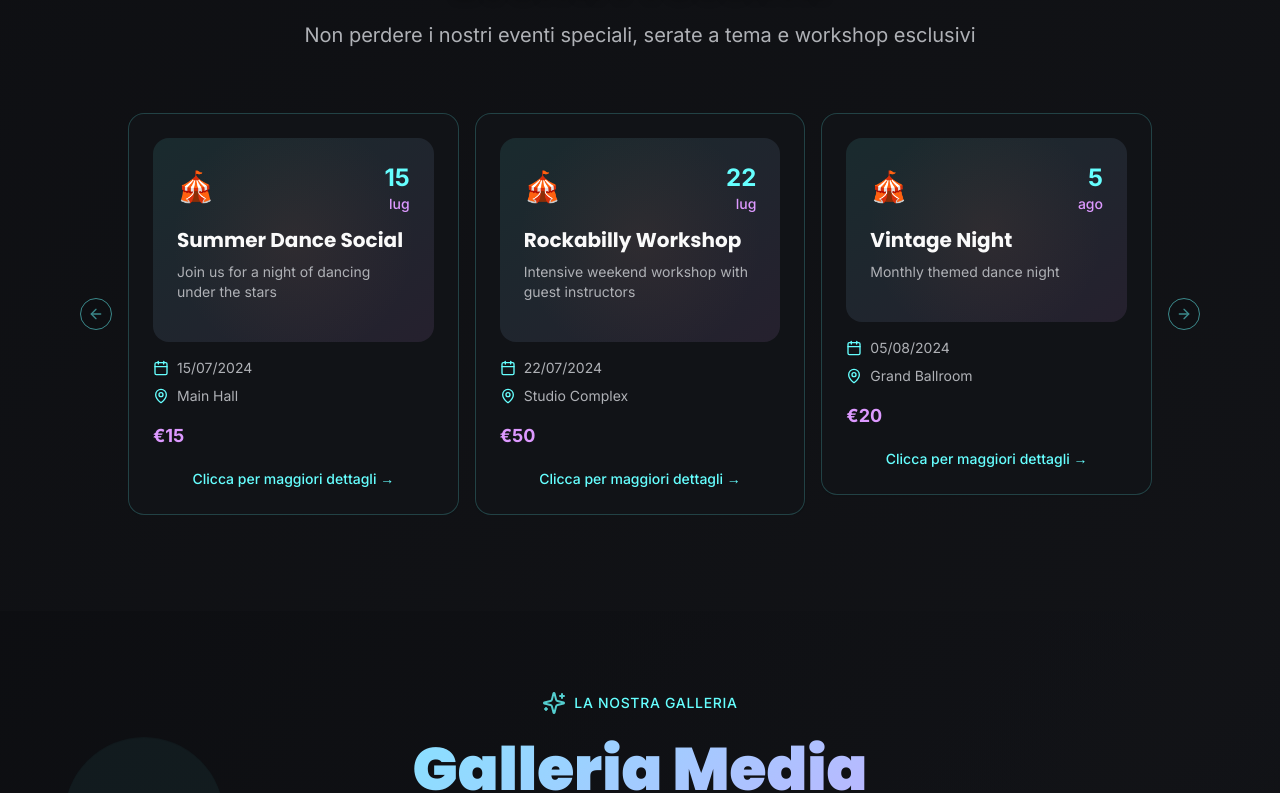
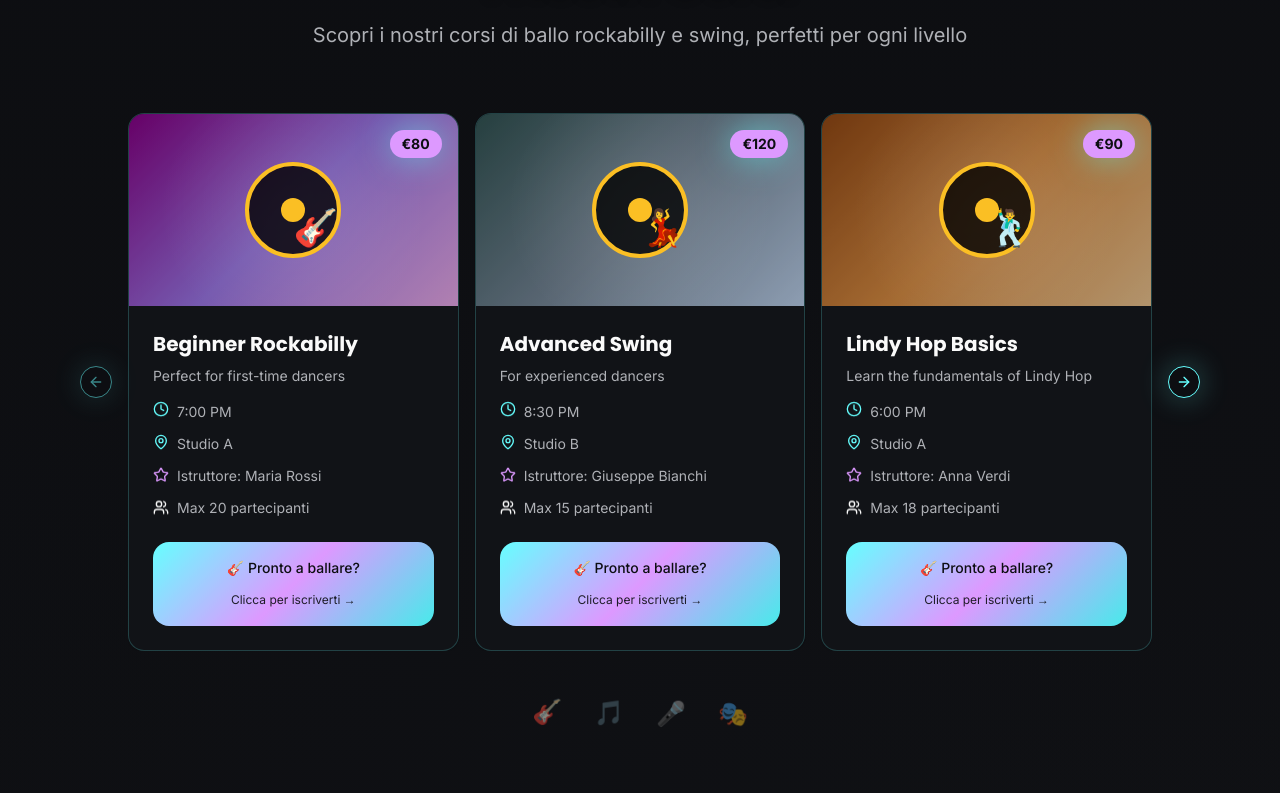
Before and after one commit to Tony8990/turin-rock-rhythm-hub, a React (Vite) app: page / in a window 1280 px wide. Shown: the part 939-1732 px from the top of the page. Built offline with nearby package versions, Linux system fonts and the light colour scheme.

Commit message:
Refactor: Update carousel and course display
- Removed the carousel for courses and integrated course display into the existing carousel.
- Updated the UI to be more modern while maintaining the vintage rockabilly style.
- Added images and animations to the carousel.

```diff
--- a/src/components/CarouselSection.tsx
+++ b/src/components/CarouselSection.tsx
@@ -7,95 +7,136 @@ import {
   CarouselNext,
   CarouselPrevious,
 } from "@/components/ui/carousel";
-import { Calendar, MapPin } from "lucide-react";
+import { Clock, MapPin, Users, Star } from "lucide-react";
 import { useAppContext } from "@/contexts/AppContext";
-import EventDialog from "./EventDialog";
 
 const CarouselSection = () => {
-  const { events } = useAppContext();
+  const { courses } = useAppContext();
 
-  const formatDate = (dateString: string) => {
-    const date = new Date(dateString);
-    return date.toLocaleDateString('it-IT', {
-      day: 'numeric',
-      month: 'short'
-    });
+  const getCourseIcon = (courseName: string) => {
+    if (courseName.toLowerCase().includes('rockabilly')) return '🎸';
+    if (courseName.toLowerCase().includes('swing')) return '💃';
+    if (courseName.toLowerCase().includes('lindy')) return '🕺';
+    if (courseName.toLowerCase().includes('charleston')) return '🎭';
+    return '🎵';
+  };
+
+  const getCourseImage = (courseName: string) => {
+    const images = [
+      'linear-gradient(135deg, #8B4513 0%, #CD853F 50%, #DEB887 100%)',
+      'linear-gradient(135deg, #B22222 0%, #DC143C 50%, #FF6347 100%)',
+      'linear-gradient(135deg, #2F4F4F 0%, #708090 50%, #B0C4DE 100%)',
+      'linear-gradient(135deg, #800080 0%, #9370DB 50%, #DDA0DD 100%)'
+    ];
+    return images[courseName.length % images.length];
   };
 
   return (
-    <section id="carousel" className="py-24 px-4">
+    <section id="carousel" className="py-24 px-4 bg-gradient-to-b from-background to-background/50">
       <div className="container mx-auto">
         <div className="text-center mb-16 animate-slide-up">
           <h2 className="text-4xl md:text-5xl font-display font-bold gradient-text mb-4 text-shadow">
-            Eventi Prossimi
+            I Nostri Corsi
           </h2>
           <p className="text-xl text-muted-foreground max-w-2xl mx-auto">
-            Non perdere i nostri eventi speciali, serate a tema e workshop esclusivi
+            Scopri i nostri corsi di ballo rockabilly e swing, perfetti per ogni livello
           </p>
         </div>
 
         <Carousel className="w-full max-w-5xl mx-auto">
           <CarouselContent>
-            {events.map((event, index) => (
-              <CarouselItem key={event.id} className={`md:basis-1/2 lg:basis-1/3 animate-scale-in stagger-${Math.min(index + 1, 4)}`}>
-                <EventDialog event={event}>
-                  <Card className="cursor-pointer card-hover backdrop-blur-glass border-primary/20 hover:border-primary/40 transition-all duration-500 group">
-                    <CardContent className="p-6">
-                      <div className="relative overflow-hidden rounded-lg bg-gradient-to-br from-primary/10 to-accent/10 p-6 mb-4 group-hover:scale-105 transition-transform duration-500">
-                        <div className="absolute inset-0 bg-[radial-gradient(circle_at_50%_50%,rgba(180,100,70,0.1),transparent_70%)]" />
-                        <div className="relative">
-                          <div className="flex items-center justify-between mb-3">
-                            <span className="text-3xl animate-float">🎪</span>
-                            <div className="text-right">
-                              <div className="text-2xl font-bold text-primary">
-                                {formatDate(event.date).split(' ')[0]}
-                              </div>
-                              <div className="text-sm text-accent font-medium">
-                                {formatDate(event.date).split(' ')[1]}
-                              </div>
-                            </div>
-                          </div>
-                          <h3 className="text-xl font-display font-bold text-foreground mb-2 group-hover:gradient-text transition-all duration-300">
-                            {event.name}
-                          </h3>
-                          <p className="text-muted-foreground text-sm mb-4 line-clamp-2">
-                            {event.description}
-                          </p>
+            {courses.map((course, index) => (
+              <CarouselItem key={course.id} className={`md:basis-1/2 lg:basis-1/3 animate-scale-in stagger-${Math.min(index + 1, 4)}`}>
+                <Card className="cursor-pointer card-hover backdrop-blur-glass border-primary/20 hover:border-primary/40 transition-all duration-500 group overflow-hidden">
+                  <CardContent className="p-0">
+                    {/* Course Image Header */}
+                    <div
+                      className="relative h-48 flex items-center justify-center overflow-hidden"
+                      style={{ background: getCourseImage(course.name) }}
+                    >
+                      <div className="absolute inset-0 bg-black/20 group-hover:bg-black/10 transition-colors duration-500" />
+                      <div className="absolute inset-0 bg-[radial-gradient(circle_at_50%_50%,rgba(255,255,255,0.1),transparent_70%)]" />
+
+                      {/* Vinyl Record Animation */}
+                      <div className="relative z-10">
+                        <div className="w-24 h-24 rounded-full bg-black/80 border-4 border-amber-400 flex items-center justify-center group-hover:animate-spin transition-all duration-1000">
+                          <div className="w-6 h-6 rounded-full bg-amber-400" />
+                        </div>
+                        <div className="absolute top-1/2 left-1/2 transform -translate-x-1/2 -translate-y-1/2 text-4xl animate-float">
+                          {getCourseIcon(course.name)}
                         </div>
                       </div>
 
-                      <div className="space-y-2">
+                      {/* Price Badge */}
+                      {course.price && (
+                        <div className="absolute top-4 right-4 bg-accent text-accent-foreground px-3 py-1 rounded-full font-bold text-sm animate-glow-pulse">
+                          €{course.price}
+                        </div>
+                      )}
+                    </div>
+
+                    {/* Course Content */}
+                    <div className="p-6">
+                      <div className="mb-4">
+                        <h3 className="text-xl font-display font-bold text-foreground mb-2 group-hover:gradient-text transition-all duration-300">
+                          {course.name}
+                        </h3>
+                        <p className="text-muted-foreground text-sm line-clamp-2">
+                          {course.description}
+                        </p>
+                      </div>
+
+                      {/* Course Details */}
+                      <div className="space-y-3">
                         <div className="flex items-center text-sm text-muted-foreground">
-                          <Calendar className="w-4 h-4 mr-2 text-primary" />
-                          {new Date(event.date).toLocaleDateString('it-IT')}
+                          <Clock className="w-4 h-4 mr-2 text-primary animate-float" />
+                          <span>{course.time}</span>
                         </div>
+
                         <div className="flex items-center text-sm text-muted-foreground">
-                          <MapPin className="w-4 h-4 mr-2 text-primary" />
-                          {event.venue}
+                          <MapPin className="w-4 h-4 mr-2 text-primary animate-float stagger-1" />
+                          <span>{course.location}</span>
                         </div>
-                        {event.ticketPrice && (
-                          <div className="pt-2">
-                            <span className="text-lg font-bold text-accent">
-                              €{event.ticketPrice}
-                            </span>
+
+                        {course.instructor && (
+                          <div className="flex items-center text-sm text-muted-foreground">
+                            <Star className="w-4 h-4 mr-2 text-accent animate-float stagger-2" />
+                            <span>Istruttore: {course.instructor}</span>
+                          </div>
+                        )}
+
+                        {course.maxParticipants && (
+                          <div className="flex items-center text-sm text-muted-foreground">
+                            <Users className="w-4 h-4 mr-2 text-secondary-foreground animate-float stagger-3" />
+                            <span>Max {course.maxParticipants} partecipanti</span>
                           </div>
                         )}
                       </div>
 
-                      <div className="mt-4 text-center">
-                        <span className="text-sm text-primary font-medium group-hover:underline">
-                          Clicca per maggiori dettagli →
-                        </span>
+                      {/* Action Area */}
+                      <div className="mt-6 p-4 rounded-lg modern-gradient text-primary-foreground animate-rotate-in">
+                        <div className="text-center">
+                          <p className="text-sm font-medium mb-2">🎸 Pronto a ballare?</p>
+                          <span className="text-xs opacity-90">Clicca per iscriverti →</span>
+                        </div>
                       </div>
-                    </CardContent>
-                  </Card>
-                </EventDialog>
+                    </div>
+                  </CardContent>
+                </Card>
               </CarouselItem>
             ))}
           </CarouselContent>
-          <CarouselPrevious className="border-primary text-primary hover:bg-primary hover:text-primary-foreground" />
-          <CarouselNext className="border-primary text-primary hover:bg-primary hover:text-primary-foreground" />
+          <CarouselPrevious className="border-primary text-primary hover:bg-primary hover:text-primary-foreground glow-effect" />
+          <CarouselNext className="border-primary text-primary hover:bg-primary hover:text-primary-foreground glow-effect" />
         </Carousel>
+
+        {/* Decorative Elements */}
+        <div className="flex justify-center mt-12 space-x-8 opacity-50">
+          <div className="text-2xl animate-float">🎸</div>
+          <div className="text-2xl animate-float stagger-1">🎵</div>
+          <div className="text-2xl animate-float stagger-2">🎤</div>
+          <div className="text-2xl animate-float stagger-3">🎭</div>
+        </div>
       </div>
     </section>
   );
--- a/src/index.css
+++ b/src/index.css
@@ -122,14 +122,87 @@
   to { transform: rotate(0deg) scale(1); opacity: 1; }
 }
 
+@keyframes vinyl-spin {
+  from { transform: rotate(0deg); }
+  to { transform: rotate(360deg); }
+}
+
+@keyframes shimmer {
+  0% { background-position: -200% 0; }
+  100% { background-position: 200% 0; }
+}
+
+@keyframes bounce-gentle {
+  0%, 100% { transform: translateY(0); }
+  50% { transform: translateY(-5px); }
+}
+
 .animate-float { animation: float 3s ease-in-out infinite; }
 .animate-glow-pulse { animation: glow-pulse 2s ease-in-out infinite; }
 .animate-slide-up { animation: slide-up 0.6s ease-out; }
 .animate-scale-in { animation: scale-in 0.5s ease-out; }
 .animate-rotate-in { animation: rotate-in 0.8s ease-out; }
+.animate-vinyl-spin { animation: vinyl-spin 3s linear infinite; }
+.animate-shimmer { animation: shimmer 2s linear infinite; }
+.animate-bounce-gentle { animation: bounce-gentle 2s ease-in-out infinite; }
 
 /* Stagger animations */
 .stagger-1 { animation-delay: 0.1s; }
 .stagger-2 { animation-delay: 0.2s; }
 .stagger-3 { animation-delay: 0.3s; }
 .stagger-4 { animation-delay: 0.4s; }
+
+@layer components {
+  .modern-gradient {
+    background: linear-gradient(135deg, hsl(180, 100%, 70%) 0%, hsl(280, 100%, 80%) 50%, hsl(180, 80%, 60%) 100%);
+  }
+
+  .gradient-text {
+    background: linear-gradient(135deg, hsl(180, 100%, 70%) 0%, hsl(280, 100%, 80%) 100%);
+    -webkit-background-clip: text;
+    -webkit-text-fill-color: transparent;
+    background-clip: text;
+  }
+
+  .card-hover {
+    @apply transition-all duration-500 hover:scale-[1.02] hover:shadow-2xl hover:shadow-primary/20;
+  }
+
+  .glow-effect {
+    box-shadow: 0 0 30px hsl(180, 100%, 70%, 0.3);
+  }
+
+  .text-shadow {
+    text-shadow: 0 2px 10px rgba(0, 0, 0, 0.3);
+  }
+
+  .backdrop-blur-glass {
+    backdrop-filter: blur(16px);
+    background: rgba(255, 255, 255, 0.05);
+    border: 1px solid rgba(255, 255, 255, 0.1);
+  }
+
+  .vintage-border {
+    border: 2px solid hsl(var(--primary));
+    border-radius: 12px;
+    position: relative;
+  }
+
+  .vintage-border::before {
+    content: '';
+    position: absolute;
+    top: -4px;
+    left: -4px;
+    right: -4px;
+    bottom: -4px;
+    background: linear-gradient(45deg, hsl(var(--primary)), hsl(var(--accent)));
+    border-radius: 16px;
+    z-index: -1;
+    opacity: 0.3;
+  }
+
+  .vinyl-record {
+    background: radial-gradient(circle at center, #1a1a1a 20%, #2d2d2d 40%, #1a1a1a 60%);
+    box-shadow: inset 0 0 20px rgba(0,0,0,0.5), 0 4px 20px rgba(0,0,0,0.3);
+  }
+}
```
